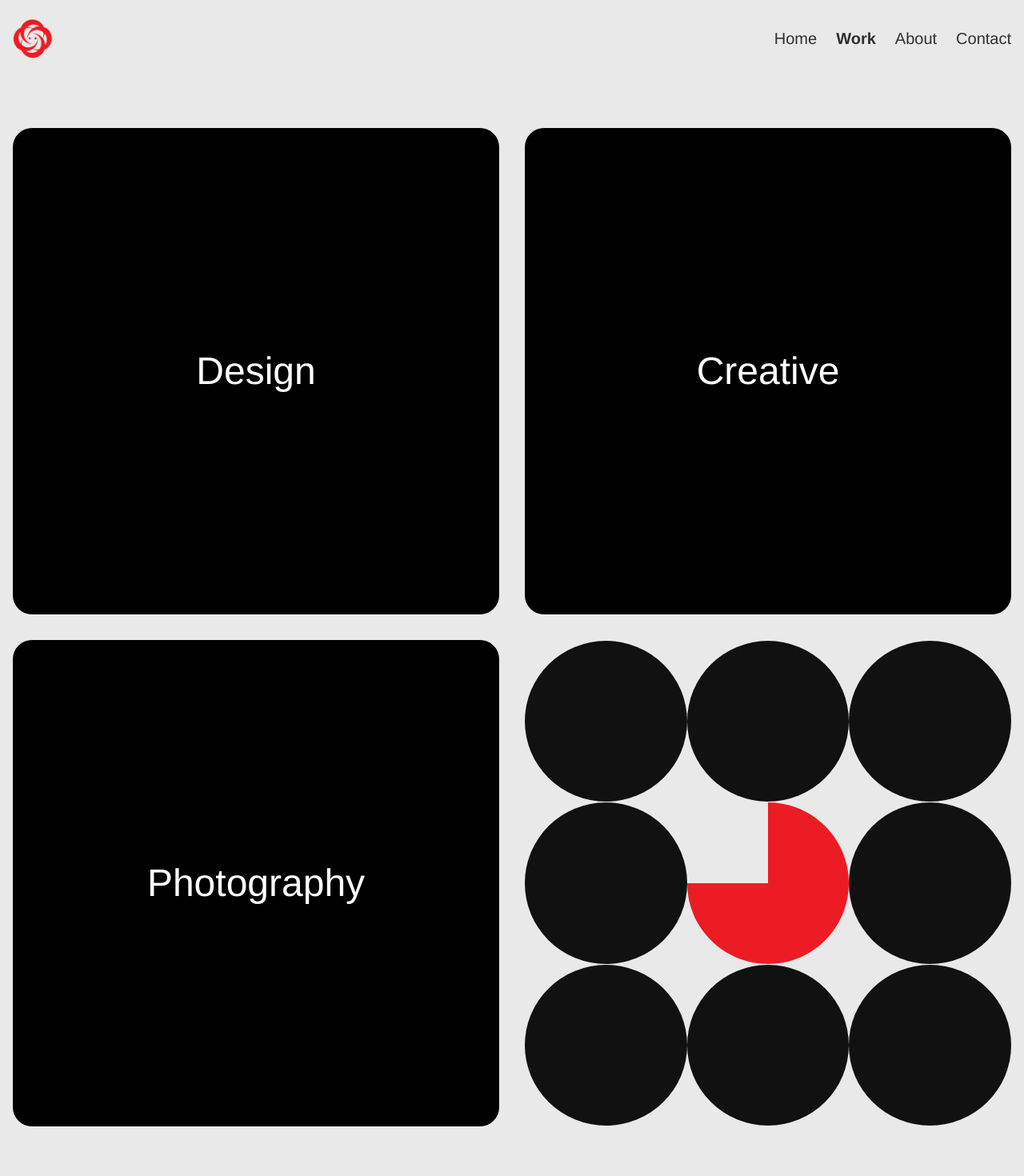
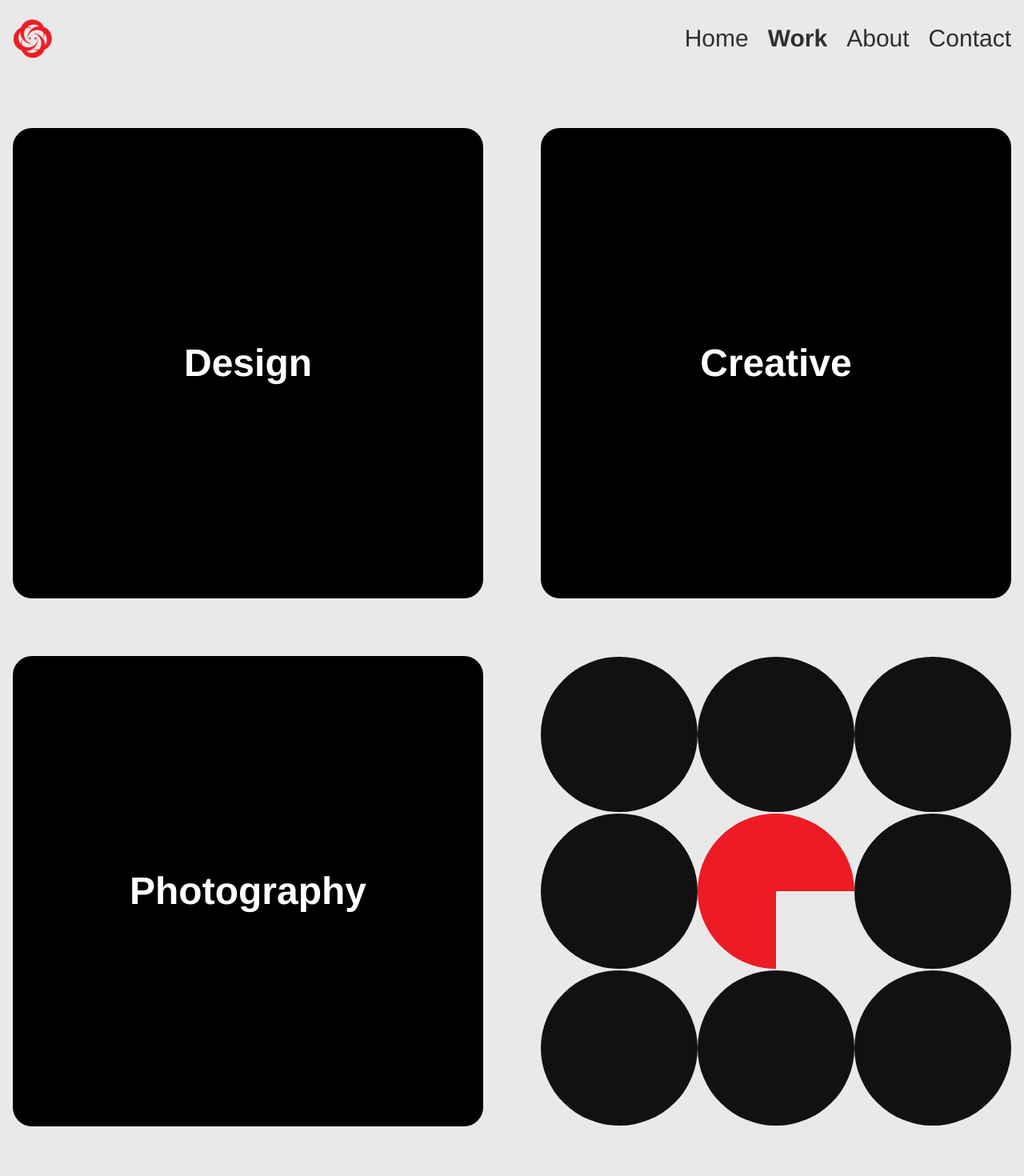
Before and after one commit to kshitijmohan15/aryaman-portfolio, a Next.js app: page /work in a window 1280 px wide. Shown: the top 1470 px of the page at 80% size. Built offline with nearby package versions, Linux system fonts and the light colour scheme.

Commit message:
Add framer-motion for animations in About, Work, and Creative pages; update dependencies in package.json and yarn.lock

```diff
--- a/package.json
+++ b/package.json
@@ -10,6 +10,7 @@
   },
   "dependencies": {
     "clsx": "^2.1.1",
+    "framer-motion": "^12.23.12",
     "lucide-react": "^0.515.0",
     "motion": "^12.18.1",
     "next": "15.3.3",
--- a/src/app/about/page.tsx
+++ b/src/app/about/page.tsx
@@ -1,4 +1,6 @@
+"use client";
 import Image from 'next/image';
+import { motion } from 'framer-motion';
 
 export default function About() {
   return (
@@ -12,13 +14,26 @@ export default function About() {
               <span className="font-semibold">18.9582° N</span>
               <span className="font-semibold">72.8321° E</span>
             </div>
-            <div className="mt-8 lg:mt-0 lg:ml-8 flex-1">
+            <div className="mt-8 lg:mt-0 lg:ml-8 flex-1 relative overflow-hidden">
               <Image
                 src="/sea-link.svg"
                 alt="Mumbai"
                 width={800}
                 height={500}
-                className="h-auto w-full"
+                className="h-auto w-full relative z-10"
+              />
+              <motion.img
+                src="/cars.svg"
+                alt="Cars"
+                className="absolute top-[89%] my-auto"
+                initial={{ x: "-100%" }}
+                animate={{ x: "100%" }}
+                transition={{
+                  duration: 20,
+                  repeat: Infinity,
+                  repeatType: "loop",
+                  ease: "linear",
+                }}
               />
             </div>
           </div>
--- a/src/app/work/creative/page.tsx
+++ b/src/app/work/creative/page.tsx
@@ -3,27 +3,47 @@
 import Image from 'next/image';
 import Link from 'next/link';
 import Card from '@/components/ui/card';
-import {MoveLeft} from "lucide-react"
+import { MoveLeft } from 'lucide-react';
 import { CircleFooter } from '@/components/custom/circle-footer';
+import { motion, steps } from 'framer-motion';
 
 export default function CreativePage() {
   return (
-    <main className="container mx-auto px-4 py-8 flex flex-col gap-12">
-      <div className="flex items-center gap-4 mb-12">
+    <main className="container mx-auto flex flex-col gap-12 px-4 py-8">
+      <div className="mb-12 flex items-center gap-4">
         <Link href="/work" className="hover:opacity-80">
-          <MoveLeft className='text-red-500 w-10 h-10'></MoveLeft>
+          <MoveLeft className="h-10 w-10 text-red-500"></MoveLeft>
         </Link>
-        <h1 className="text-4xl font-bold">Creative</h1>
+        <div className="flex items-center gap-4 w-full justify-between">
+          <h1 className="text-4xl font-bold">Creative</h1>
+          <motion.div
+            className="h-10 w-10"
+            animate={{ rotate: 360 }}
+            transition={{
+              duration: 0.6,
+              repeat: Infinity,
+              ease: steps(4, 'end'),
+            }}
+          >
+            <Image
+              src="/pacman.svg"
+              alt="Pacman"
+              width={128}
+              height={128}
+              className="h-full w-full object-contain"
+            />
+          </motion.div>
+        </div>
       </div>
 
-      <div className="grid grid-cols-1 md:grid-cols-2 gap-6">
+      <div className="grid grid-cols-1 gap-6 md:grid-cols-2">
         <Card className="overflow-hidden">
           <Image
             src="/creative/hey-painting.png"
             alt="Hey Painting"
             width={600}
             height={400}
-            className="w-full h-auto object-cover"
+            className="h-auto w-full object-cover"
           />
         </Card>
 
@@ -33,7 +53,7 @@ export default function CreativePage() {
             alt="Back Painting"
             width={600}
             height={400}
-            className="w-full h-auto object-cover"
+            className="h-auto w-full object-cover"
           />
         </Card>
 
@@ -43,7 +63,7 @@ export default function CreativePage() {
             alt="Red Painting"
             width={600}
             height={400}
-            className="w-full h-auto object-cover"
+            className="h-auto w-full object-cover"
           />
         </Card>
       </div>
--- a/src/app/work/page.tsx
+++ b/src/app/work/page.tsx
@@ -1,29 +1,50 @@
+"use client";
 import Link from 'next/link';
-import Image from 'next/image';
 import CircleGrid from '@/components/custom/circle-grid';
+import { motion, useAnimation } from 'framer-motion';
+import { useEffect, useState } from 'react';
+
+const AnimatedBox = ({ href, text }: { href: string; text: string }) => {
+  const [isHovered, setIsHovered] = useState(false);
+  const controls = useAnimation();
+
+  useEffect(() => {
+    controls.start({
+      backgroundColor: isHovered ? "#FF0000" : "#000000",
+      borderRadius: isHovered ? "50%" : "24px",
+      scale: isHovered ? 1.05 : 1,
+      transition: { duration: 0.3 }
+    });
+  }, [isHovered, controls]);
+
+  return (
+    <div
+      className="relative aspect-square"
+      onMouseEnter={() => setIsHovered(true)}
+      onMouseLeave={() => setIsHovered(false)}
+    >
+      <motion.div
+        animate={controls}
+        className="absolute inset-0 overflow-hidden"
+      >
+        <Link
+          href={href}
+          className="flex h-full w-full items-center justify-center"
+        >
+          <span className="text-4xl md:text-5xl font-bold text-white">{text}</span>
+        </Link>
+      </motion.div>
+    </div>
+  );
+};
 
 export default function Work() {
   return (
     <div className="mx-auto max-w-7xl px-4 py-16">
-      <div className="grid grid-cols-1 md:grid-cols-2 gap-4 md:gap-8">
-        <Link
-          href="/work/design"
-          className="flex aspect-square items-center justify-center rounded-3xl bg-black"
-        >
-          <span className="text-3xl md:text-5xl font-medium text-white">Design</span>
-        </Link>
-        <Link
-          href="/work/creative"
-          className="flex aspect-square items-center justify-center rounded-3xl bg-black"
-        >
-          <span className="text-3xl md:text-5xl font-medium text-white">Creative</span>
-        </Link>
-        <Link
-          href="/work/photography"
-          className="flex aspect-square items-center justify-center rounded-3xl bg-black"
-        >
-          <span className="text-3xl md:text-5xl font-medium text-white">Photography</span>
-        </Link>
+      <div className="grid grid-cols-1 md:grid-cols-2 gap-8 md:gap-18">
+        <AnimatedBox href="/work/design" text="Design" />
+        <AnimatedBox href="/work/creative" text="Creative" />
+        <AnimatedBox href="/work/photography" text="Photography" />
         <div className="aspect-square">
           <CircleGrid />
         </div>
--- a/src/app/work/photography/page.tsx
+++ b/src/app/work/photography/page.tsx
@@ -5,19 +5,39 @@ import Link from 'next/link';
 import Card from '@/components/ui/card';
 import {MoveLeft} from "lucide-react"
 import { CircleFooter } from '@/components/custom/circle-footer';
+import { motion, steps } from 'framer-motion';
 
 export default function PhotographyPage() {
   return (
     <main className="container mx-auto px-4 py-8 flex flex-col gap-12">
       <div className="flex items-center gap-4 mb-12">
-        <Link href="/work" className="hsover:opacity-80">
+        <Link href="/work" className="hover:opacity-80">
           <MoveLeft className='text-red-500 w-10 h-10'></MoveLeft>
         </Link>
-        <h1 className="text-4xl font-bold">Photography</h1>
+        <div className="flex items-center gap-4 w-full justify-between">
+          <h1 className="text-4xl font-bold">Photography</h1>
+          <motion.div
+          className="h-10 w-10"
+          animate={{ rotate: 360 }}
+          transition={{
+            duration: 0.6,
+            repeat: Infinity,
+            ease: steps(4, 'end'),
+          }}
+        >
+          <Image
+            src="/pacman.svg"
+            alt="Pacman"
+            width={128}
+            height={128}
+            className="h-full w-full object-contain"
+            />
+          </motion.div>
+        </div>
       </div>
 
       <div className="grid grid-cols-1 md:grid-cols-2 gap-6">
-        <Link href="/work/photography/lanchi">
+        <Link href="https://www.behance.net/gallery/220634987/Lanchi-Photo-Gallery">
           <Card className="overflow-hidden cursor-pointer">
             <Image
               src="/photography/lanchi.png"
--- a/src/components/custom/circle-grid.tsx
+++ b/src/components/custom/circle-grid.tsx
@@ -1,5 +1,6 @@
 'use client';
 import Image from 'next/image';
+import { motion, steps } from 'framer-motion';
 
 export default function CircleGrid() {
   const grid = [Array(3).fill('circle'), ['circle', 'pacman', 'circle'], Array(3).fill('circle')];
@@ -9,13 +10,33 @@ export default function CircleGrid() {
       {grid.map((row, rowIndex) =>
         row.map((type, colIndex) => (
           <div key={`${rowIndex}-${colIndex}`} className="aspect-square">
-            <Image
-              src={type === 'pacman' ? '/pacman.svg' : '/dark-circle.svg'}
-              alt={type === 'pacman' ? 'Pacman' : 'Circle'}
-              width={128}
-              height={128}
-              className="h-full w-full object-contain"
-            />
+            {type === 'pacman' ? (
+              <motion.div
+                className="h-full w-full"
+                animate={{ rotate: 360 }}
+                transition={{
+                  duration: 0.6,
+                  repeat: Infinity,
+                  ease: steps(4, 'end'),
+                }}
+              >
+                <Image
+                  src={'/pacman.svg'}
+                  alt={'Pacman'}
+                  width={128}
+                  height={128}
+                  className="h-full w-full object-contain"
+                />
+              </motion.div>
+            ) : (
+              <Image
+                src={'/dark-circle.svg'}
+                alt={'Circle'}
+                width={128}
+                height={128}
+                className="h-full w-full object-contain"
+              />
+            )}
           </div>
         ))
       )}
--- a/src/components/custom/moving-circles.tsx
+++ b/src/components/custom/moving-circles.tsx
@@ -55,7 +55,7 @@ const CircleRow = ({ items, direction }: { items: CircleItem[]; direction: 'left
     <div className="relative w-full">
       <div className="flex w-max">
         <div
-          className={`flex gap-0 ${direction === 'left' ? 'animate-[moveLeft_30s_linear_infinite]' : 'animate-[moveRight_30s_linear_infinite]'}`}
+          className={`flex gap-0 ${direction === 'left' ? 'animate-[moveLeft_10s_linear_infinite]' : 'animate-[moveRight_10s_linear_infinite]'}`}
         >
           {repeatedItems.map((item, index) => (
             <div
@@ -78,7 +78,7 @@ const CircleRow = ({ items, direction }: { items: CircleItem[]; direction: 'left
           ))}
         </div>
         <div
-          className={`flex gap-0 ${direction === 'left' ? 'animate-[moveLeft_30s_linear_infinite]' : 'animate-[moveRight_30s_linear_infinite]'}`}
+          className={`flex gap-0 ${direction === 'left' ? 'animate-[moveLeft_10s_linear_infinite]' : 'animate-[moveRight_10s_linear_infinite]'}`}
         >
           {repeatedItems.map((item, index) => (
             <div
--- a/src/components/ui/nav.tsx
+++ b/src/components/ui/nav.tsx
@@ -19,7 +19,7 @@ export default function Nav() {
             <a href="/" className="flex-shrink-0 transition-opacity hover:opacity-80">
               <Image src="/logo.png" alt="Logo" width={50} height={50} priority />
             </a>
-            <div className="hidden items-center space-x-6 md:flex md:text-xl">
+            <div className="hidden items-center space-x-6 md:flex md:text-3xl">
               <Link href="/" className={getNavLinkStyles(pathname, '/')}>
                 Home
               </Link>
```
Also changed, not shown: src/app/work/design/page.tsx (+27 -4 lines), public/cars.svg (added), 1 other file (tests, documents, lock files or other folders).
